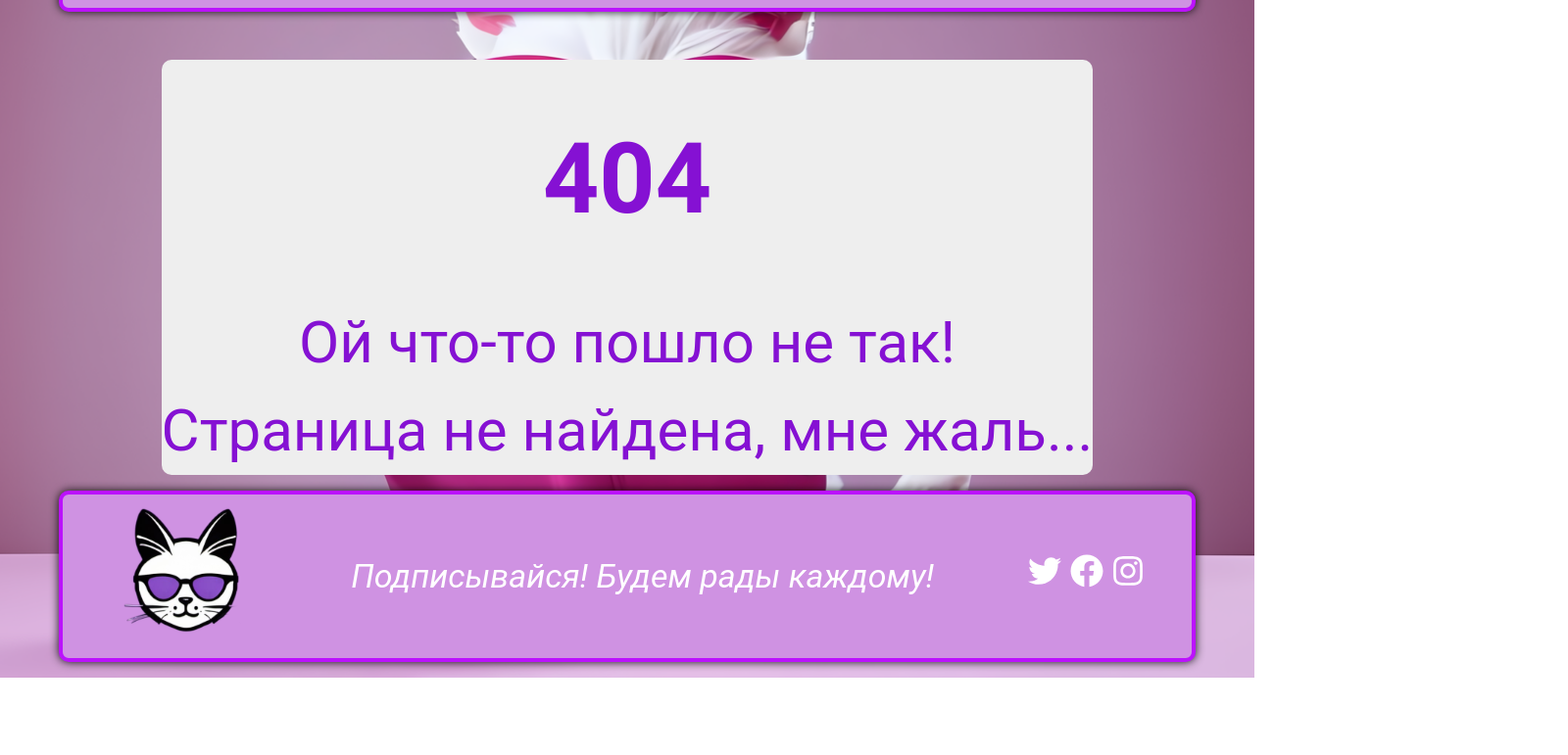
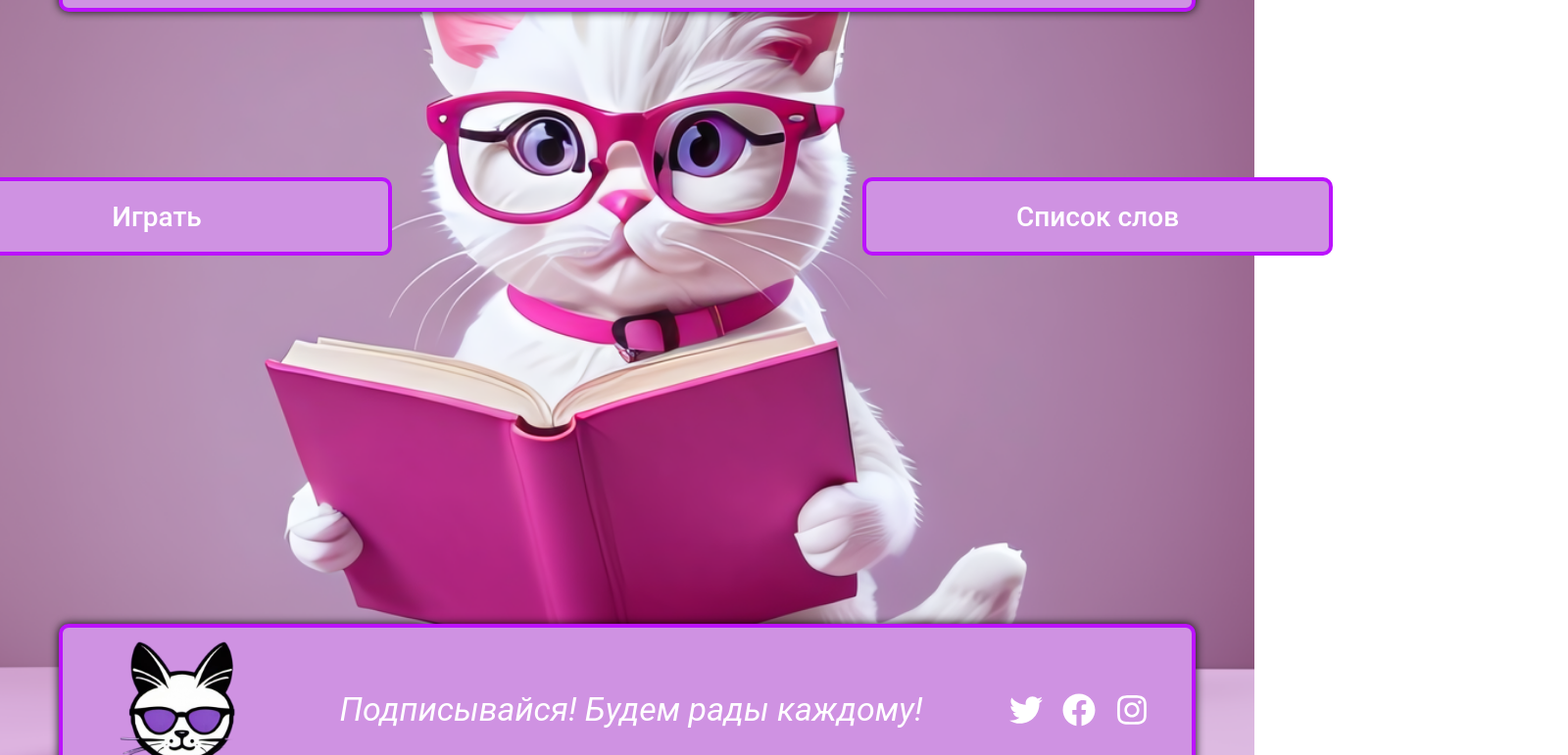
Before and after one commit to Lightlana888/lang-app-v, a React (Vite) app: page / in a window 1280 px wide. Before the commit this address had no page. Shown: the part 179-950 px from the top of the page at 98% size, 1600 px wide, since content can reach past the window. Before the commit the page ends 871 px from the top, so only its background shows below. Built offline with nearby package versions, Linux system fonts and the light colour scheme.

Commit message:
styles changes, logo links fixes

```diff
--- a/src/App.jsx
+++ b/src/App.jsx
@@ -27,7 +27,7 @@ function App() {
         <Header />
         <Routes>
           <Route path="/list" element={<WordTable />} />
-          <Route path="/home" element={<HomePage />} />
+          <Route path="/" element={<HomePage />} />
           <Route path="/game" element={<WordList />} />
           <Route path="*" element={<Missing />} />
         </Routes>
--- a/src/components/Contacts/contacts.jsx
+++ b/src/components/Contacts/contacts.jsx
@@ -1,13 +1,13 @@
 import React from 'react';
 import { FaTwitter, FaFacebook, FaInstagram } from 'react-icons/fa';
-
+import styles from './contacts.module.css';
 
 function Contacts() {
     return (
-        <div>
-            <FaTwitter /> {/* Иконка Twitter */}
-            <FaFacebook /> {/* Иконка Facebook */}
-            <FaInstagram /> {/* Иконка Instagram */}
+        <div className={styles.icons}>
+            <FaTwitter />
+            <FaFacebook />
+            <FaInstagram />
         </div>
     );
 }
--- /dev/null
+++ b/src/components/Contacts/contacts.module.css
@@ -0,0 +1,4 @@
+.icons {
+    display: flex;
+    gap: 20px;
+}
--- a/src/components/buttons/Button.module.css
+++ b/src/components/buttons/Button.module.css
@@ -22,6 +22,10 @@
     height: 3rem;
     font-size: 22px;
     margin-right: 2rem;
+}
+
+.addButton:hover {
+    background-color: var(--secondary-color);
 }
 
 .editButton,
--- a/src/components/footer/Footer.jsx
+++ b/src/components/footer/Footer.jsx
@@ -6,13 +6,11 @@ import { Link } from 'react-router-dom';
 
 function Footer() {
 
-    const handleClick = () => {
-
-    };
+    const handleClick = () => { };
 
     return (
         <footer className={styles.footer}>
-            <Link to="/home" onClick={handleClick} className={styles.logoLink}>
+            <Link to="/" onClick={handleClick} className={styles.logoLink}>
                 <img src={logo} alt="Логотип" className={styles.logo} />
             </Link>
             <div>Подписывайся! Будем рады каждому!</div>
--- a/src/components/header/Header.jsx
+++ b/src/components/header/Header.jsx
@@ -6,13 +6,11 @@ import { Link } from 'react-router-dom';
 
 function Header() {
 
-    const handleClick = () => {
-
-    };
+    const handleClick = () => { };
 
     return (
         <header className={styles.header}>
-            <Link to="/home" onClick={handleClick} className={styles.logoLink}>
+            <Link to="/" onClick={handleClick} className={styles.logoLink}>
                 <img src={logo} alt="Логотип" className={styles.logo} />
             </Link>
             <div>Раскрой свой потенциал слово за словом!</div>
--- a/src/components/menu/menu.jsx
+++ b/src/components/menu/menu.jsx
@@ -27,7 +27,7 @@ function Menu() {
                 animate={{ opacity: isOpen ? 1 : 0 }}
                 transition={{ duration: 1 }}
             >
-                <Link to="/home" onClick={closeMenu}>Главная</Link>
+                <Link to="/" onClick={closeMenu}>Главная</Link>
                 <Link to="/list" onClick={closeMenu}>Список слов</Link>
                 <Link to="/game" onClick={closeMenu}>Играть</Link>
             </motion.div>
--- a/vite.config.js
+++ b/vite.config.js
@@ -4,5 +4,5 @@ import react from '@vitejs/plugin-react-swc'
 // https://vitejs.dev/config/
 export default defineConfig({
   plugins: [react()],
-
+  base: "./",
 })
```
